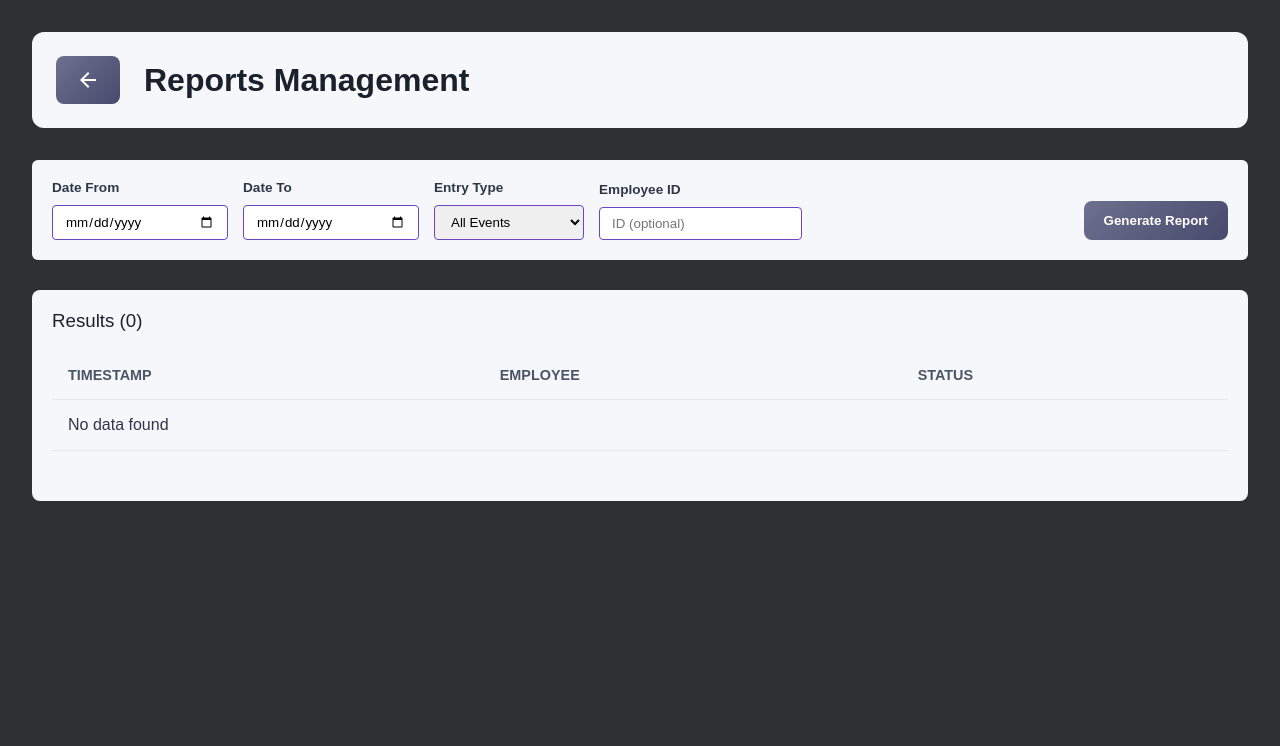
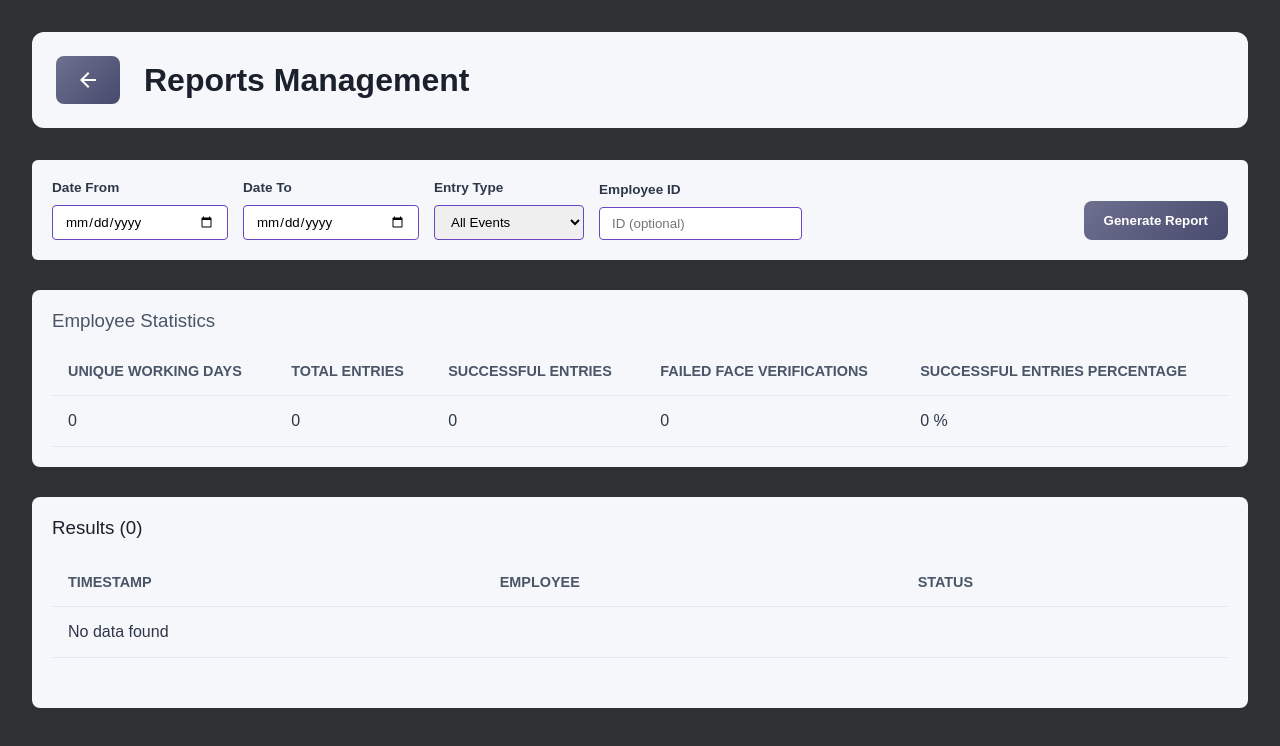
Before and after one commit to anuszek/SE_project, a React (Vite) app in the folder client/: page /admin/reports in a window 1280 px wide. Shown: the top 746 px of the page. Built offline with nearby package versions, Linux system fonts and the light colour scheme; a web font is replaced by a local one.

Commit message:
emplyee stats raport

```diff
--- a/client/src/pages/admin/Reports.css
+++ b/client/src/pages/admin/Reports.css
@@ -120,3 +120,48 @@
   border-radius: var(--radius-md);
   margin-bottom: 20px;
 }
+
+/* Employee Stats Table */
+.employee-stats-panel {
+  background: var(--color-container-background);
+  border-radius: 8px;
+  padding: 20px;
+  margin-bottom: 30px;
+}
+
+.stats-header {
+  margin-bottom: 15px;
+}
+
+.stats-header h3 {
+  margin: 0;
+  color: var(--color-text-dark);
+}
+
+.stats-table {
+  width: 100%;
+  border-collapse: collapse;
+  margin-top: 15px;
+}
+
+.stats-table th,
+.stats-table td {
+  padding: var(--spacing-md);
+  text-align: left;
+  border-bottom: var(--border-light);
+}
+
+.stats-table th {
+  font-weight: var(--font-semibold);
+  color: var(--color-text-dark);
+  font-size: var(--font-sm);
+  text-transform: uppercase;
+}
+
+.stats-table td {
+  color: var(--color-text-secondary);
+}
+
+.stats-table tbody tr:hover {
+  background-color: var(--color-background-hover);
+}
--- a/client/src/pages/admin/Reports.jsx
+++ b/client/src/pages/admin/Reports.jsx
@@ -120,6 +120,34 @@ const Reports = () => {
 
         {error && <div className="error-message">{error}</div>}
 
+        {/*Employee Stats*/}
+        <div className="employee-stats-panel">
+          <div className="stats-header">
+            <h3>Employee Statistics</h3>
+          </div>
+
+          <table className="stats-table">
+            <thead>
+              <tr>
+                <th>Unique Working Days</th>
+                <th>Total Entries</th>
+                <th>Successful Entries</th>
+                <th>Failed Face Verifications</th>
+                <th>Successful Entries Percentage</th>
+              </tr>
+            </thead>
+            <tbody>
+              <tr>
+                <td>0</td>
+                <td>0</td>
+                <td>0</td>
+                <td>0</td>
+                <td>0 %</td>
+              </tr>
+            </tbody>
+          </table>
+        </div>
+
         {/* Results Table */}
         <div className="results-panel">
           <div className="results-header">
```
